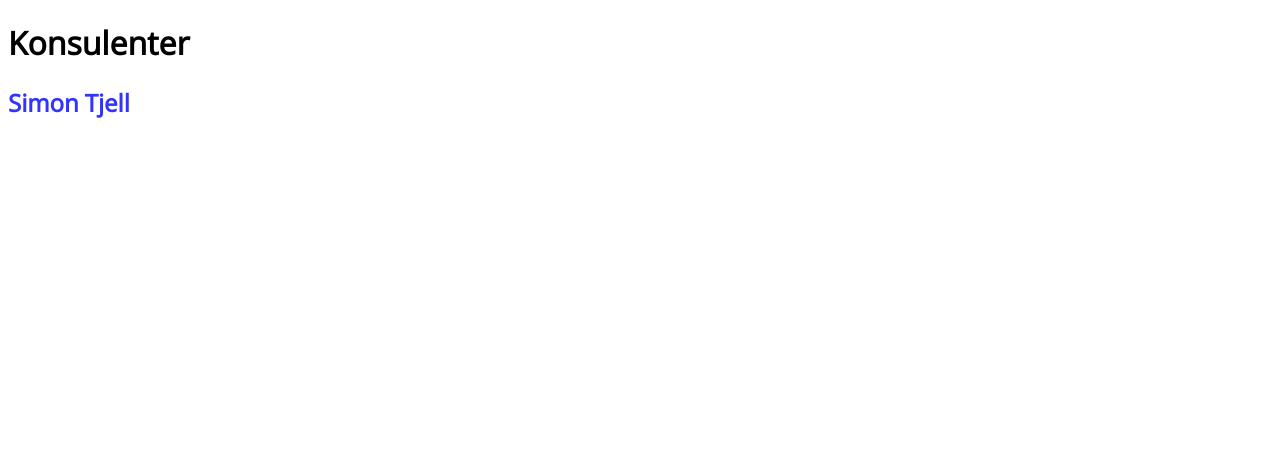
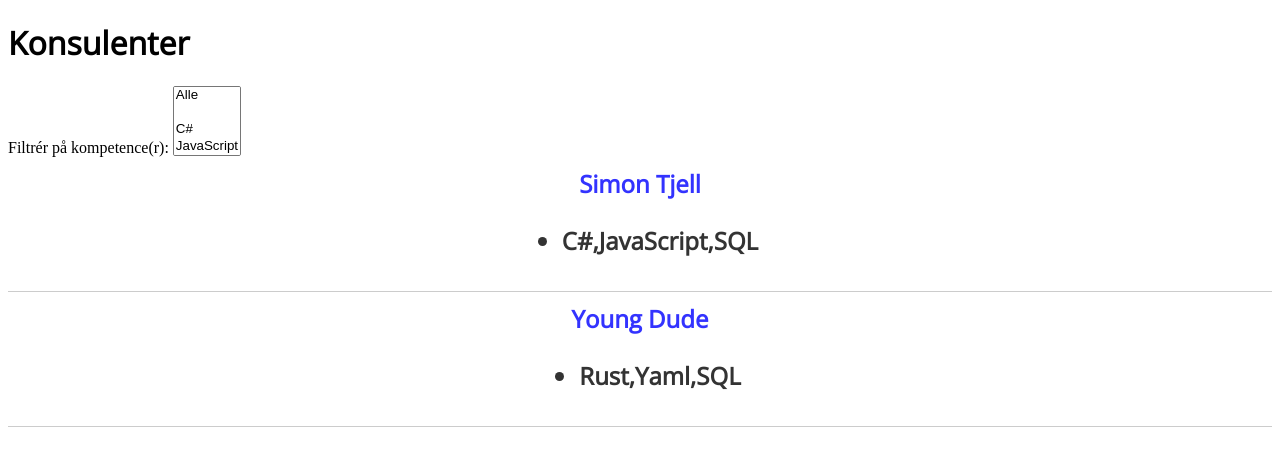
Before and after one commit to simontjell/ledighedsdato, a Jekyll site: the page built from index.md, in a window 1280 px wide. Shown: the top 466 px of the page. Built offline with Jekyll 4.4.1, drawn with Linux system fonts in a browser that asks for light colours.

Commit message:
Experiments

```diff
--- /dev/null
+++ b/Gemfile
@@ -0,0 +1,6 @@
+# frozen_string_literal: true
+
+source "https://rubygems.org"
+
+# gem "rails"
+gem "jekyll"
--- a/_konsulenter/SimonTjell.md
+++ b/_konsulenter/SimonTjell.md
@@ -3,6 +3,7 @@ navn: Simon Tjell
 link: /konsulenter/SimonTjell
 linkedin: simontjell
 ledighedsdato: 01/10/2023
+kompetencer: C#,JavaScript,SQL
 ---
 
 Simon Tjell er fullstack-udvikler med erfaring indenfor .NET, JavaScript, SQL og meget mere.
--- /dev/null
+++ b/_konsulenter/YoungDude.md
@@ -0,0 +1,9 @@
+---
+navn: Young Dude
+link: /konsulenter/YoungDude
+linkedin: simontjell
+ledighedsdato: 01/10/2023
+kompetencer: Rust,Yaml,SQL
+---
+
+En ung knajt
--- a/index.md
+++ b/index.md
@@ -1,13 +1,66 @@
 ---
 layout: default
-title: Konsulenter
 ---
 
 <h1>Konsulenter</h1>
-<div class="konsulentliste">
+
+<div id="kompetence-filter">
+  <label for="kompetence-select">Filtrér på kompetence(r):</label>
+  <select id="kompetence-select" multiple>
+    <option value="">Alle</option>
+    {% assign kompetencer = "" %}
+    {% for konsulent in site.konsulenter %}
+      {% assign konsulent_kompetencer = konsulent.kompetencer | split: "," %}
+      {% assign kompetencer = kompetencer | concat: konsulent_kompetencer | uniq | sort %}
+    {% endfor %}
+    {% for kompetence in kompetencer %}
+      <option value="{{ kompetence | escape }}">{{ kompetence }}</option>
+    {% endfor %}
+  </select>
+</div>
 
 {% for konsulent in site.konsulenter %}
-<a href="{{ konsulent.url }}">{{ konsulent.navn }}</a>
+<div class="konsulent" {% if konsulent.kompetencer %}data-kompetencer="{{ konsulent.kompetencer | replace: " ", "" | escape }}"{% endif %}>
+  <a class="navn" href="{{ konsulent.link }}">{{ konsulent.navn }}</a>
+  <span class="dato">{{ konsulent.ledig }}</span>
+  {% if konsulent.kompetencer %}
+  <ul class="kompetencer">
+    {% for kompetence in konsulent.kompetencer | split: "," %}
+    <li>{{ kompetence }}</li>
+    {% endfor %}
+  </ul>
+  {% endif %}
+</div>
 {% endfor %}
 
-</div>
+<script>
+function filtrerKonsulenter() {
+  var kompetenceSelect = document.getElementById("kompetence-select");
+  var valgteKompetencer = Array.from(kompetenceSelect.selectedOptions).map(option => option.value);
+
+  var konsulenter = document.getElementsByClassName("konsulent");
+
+  for (var i = 0; i < konsulenter.length; i++) {
+    var konsulent = konsulenter[i];
+    var kompetencer = konsulent.getAttribute("data-kompetencer").split(",").map(kompetence => kompetence.trim());
+    var matcherKompetencer = true;
+
+    for (var j = 0; j < valgteKompetencer.length; j++) {
+      var valgtKompetence = valgteKompetencer[j];
+      if (valgtKompetence !== "" && !kompetencer.includes(valgtKompetence)) {
+        matcherKompetencer = false;
+        break;
+      }
+    }
+
+    if (matcherKompetencer) {
+      konsulent.style.display = "";
+    } else {
+      konsulent.style.display = "none";
+    }
+  }
+}
+
+document.getElementById("kompetence-select").addEventListener("change", filtrerKonsulenter);
+
+</script>
```
Also changed, not shown: 1 other file.
